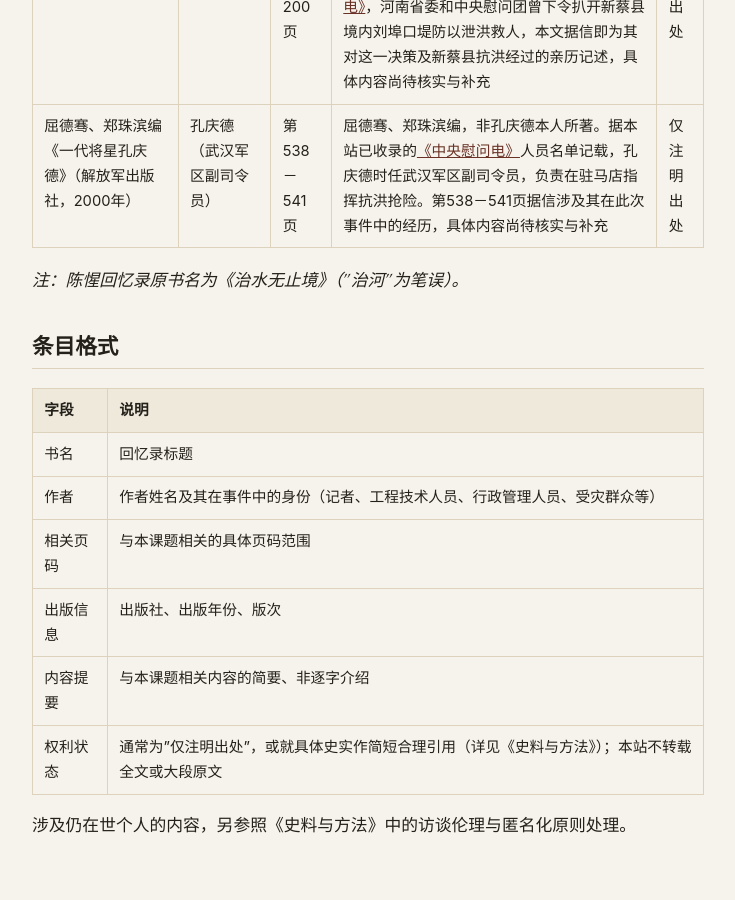
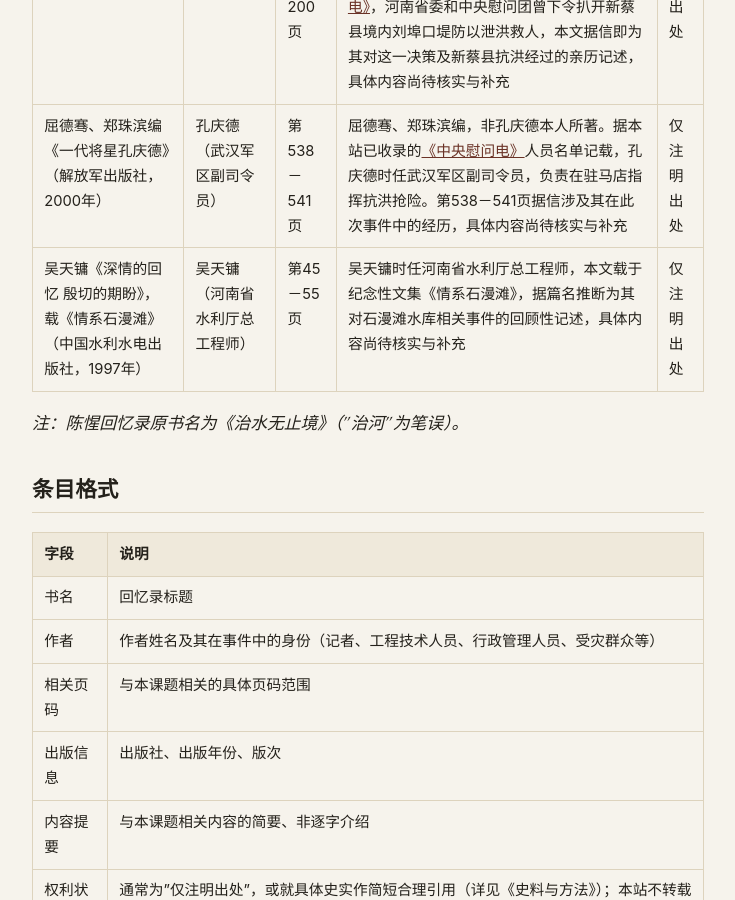
Before and after one commit to Banqiao758/Banqiao758.github.io, a Jekyll site: the page built from memoirs/published.md, in a window 1280 px wide and 900 px high, scrolled down 1159 px. Shown: the whole window, without its empty margins (272-1007 px from the left). Built offline with Jekyll 4.4.1, drawn with Linux system fonts in a browser that asks for light colours.

Commit message:
Add Wu Tianyong memoir citation to Published Memoirs
Adds 吴天镛《深情的回忆 殷切的期盼》, pp. 45-55, published in the Shimantan
commemorative anthology 《情系石漫滩》 (China Water & Power Press, 1997).
Wu Tianyong served as Henan Water Resources Department's chief engineer.
No text from the essay is reproduced; specific content remains pending
confirmation.

Co-Authored-By: Claude Sonnet 5 <noreply@anthropic.com>
Claude-Session: https://claude.ai/code/session_011K8hBuGivVWoMZaUZvczs4

```diff
--- a/memoirs/published.md
+++ b/memoirs/published.md
@@ -21,6 +21,7 @@ description: 记者、工程技术人员、行政管理人员及受灾群众所
 | 孔繁斌《以灾害为镜 鉴戒未来——纪念"75．8"抗洪救灾30周年》 | 孔繁斌（驻马店地区防汛抗旱指挥部副指挥长） | 第163－172页 | 载于《驻马店文史资料》第4辑，政协驻马店市委员会学习与文史资料委员会编。孔繁斌时任驻马店地区防汛抗旱指挥部副指挥长，本文为其为纪念"75．8"抗洪救灾30周年（约2005年前后）所作的回顾性文章，具体内容尚待核实与补充 | 仅注明出处 |
 | 路芳《"75．8"特大洪水亲历记》 | 路芳（新蔡县委书记） | 第192－200页 | 载于《驻马店文史资料》第4辑，政协驻马店市委员会学习与文史资料委员会编。路芳时任新蔡县委书记；据本站已收录的<a href="{{ '/archive/1975-central-condolence-telegrams/' | relative_url }}">《中央慰问电》</a>，河南省委和中央慰问团曾下令扒开新蔡县境内刘埠口堤防以泄洪救人，本文据信即为其对这一决策及新蔡县抗洪经过的亲历记述，具体内容尚待核实与补充 | 仅注明出处 |
 | 屈德骞、郑珠滨编《一代将星孔庆德》（解放军出版社，2000年） | 孔庆德（武汉军区副司令员） | 第538－541页 | 屈德骞、郑珠滨编，非孔庆德本人所著。据本站已收录的<a href="{{ '/archive/1975-central-condolence-telegrams/' | relative_url }}">《中央慰问电》</a>人员名单记载，孔庆德时任武汉军区副司令员，负责在驻马店指挥抗洪抢险。第538－541页据信涉及其在此次事件中的经历，具体内容尚待核实与补充 | 仅注明出处 |
+| 吴天镛《深情的回忆 殷切的期盼》，载《情系石漫滩》（中国水利水电出版社，1997年） | 吴天镛（河南省水利厅总工程师） | 第45－55页 | 吴天镛时任河南省水利厅总工程师，本文载于纪念性文集《情系石漫滩》，据篇名推断为其对石漫滩水库相关事件的回顾性记述，具体内容尚待核实与补充 | 仅注明出处 |
 
 *注：陈惺回忆录原书名为《治水无止境》（"治河"为笔误）。*
 
```
Also changed, not shown: en/memoirs/published.md (+1 -0 lines).
